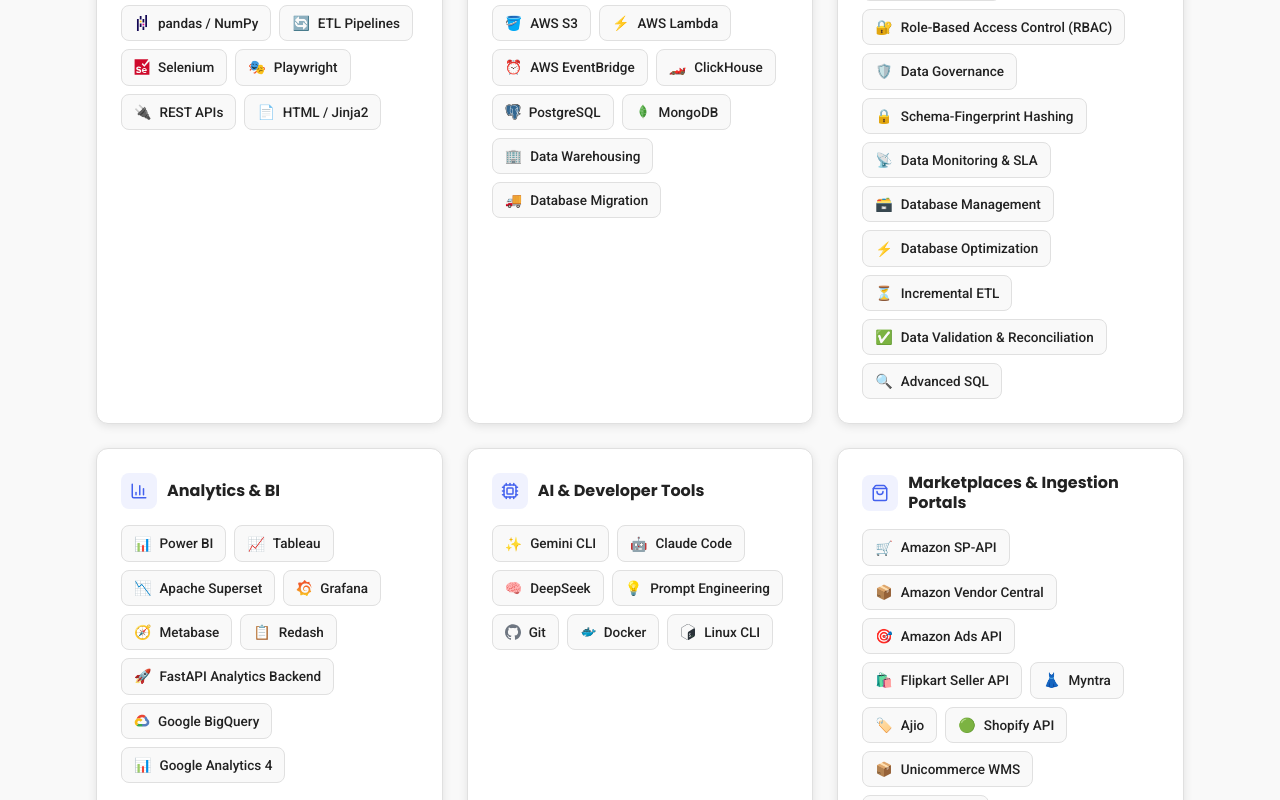
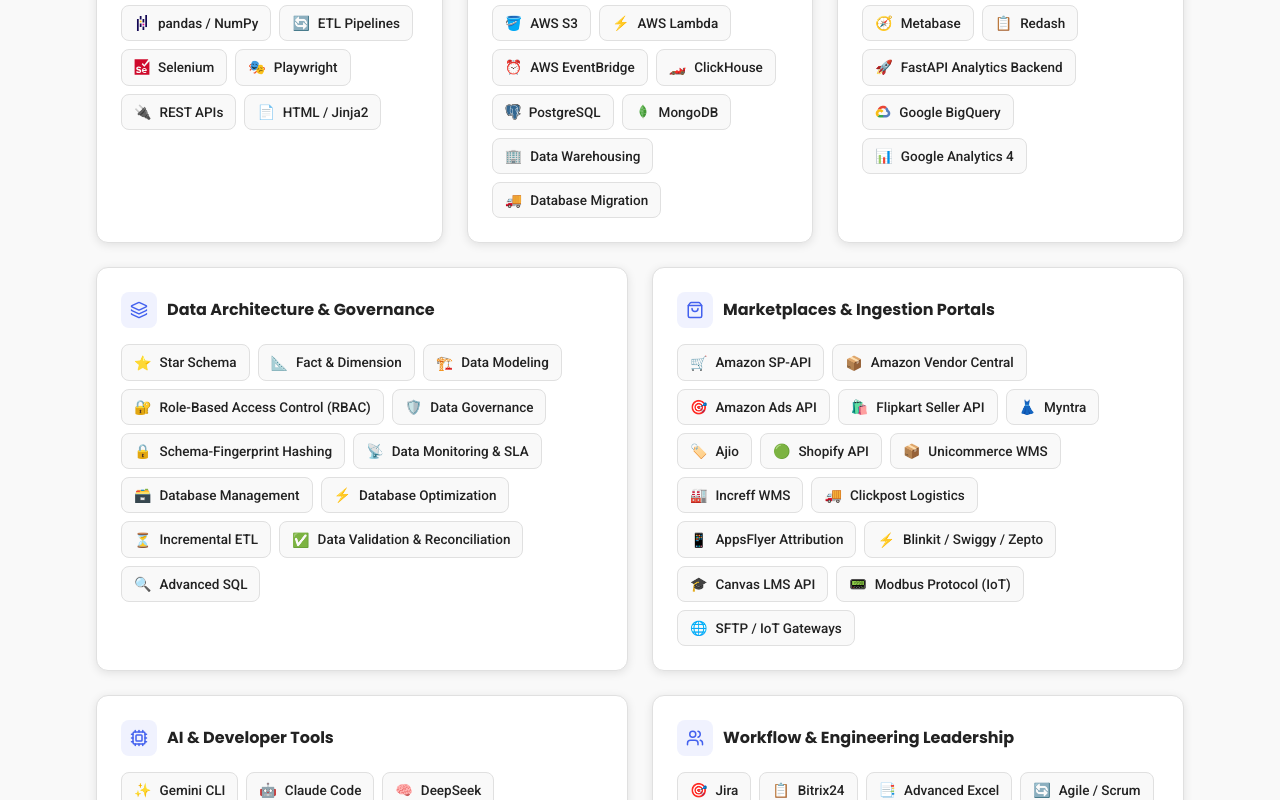
Before and after one commit to ShashankSurwase/Portfolio, a Next.js app: page /Portfolio/ in a window 1280 px wide. Shown: the part 4440-5240 px from the top of the page. Built offline with nearby package versions, Linux system fonts and the light colour scheme.

Commit message:
fix(layout): realign skills into balanced 3-2-2 tiers to eliminate empty card whitespace

```diff
--- a/components/folio/FolioSkills.tsx
+++ b/components/folio/FolioSkills.tsx
@@ -20,8 +20,7 @@
   items: Skill[];
 }
 
-const GROUPS: SkillGroup[] = [
-  {
+const GROUP_PROGRAMMING: SkillGroup = {
   icon: Code2,
   title: "Programming & Automation",
   items: [
@@ -37,8 +36,9 @@
     { name: "REST APIs", emoji: "🔌" },
     { name: "HTML / Jinja2", emoji: "📄" },
   ],
-  },
-  {
+};
+
+const GROUP_DATA_ENG: SkillGroup = {
   icon: Database,
   title: "Data Engineering & Cloud",
   items: [
@@ -55,8 +55,25 @@
     { name: "Data Warehousing", emoji: "🏢" },
     { name: "Database Migration", emoji: "🚚" },
   ],
-  },
-  {
+};
+
+const GROUP_ANALYTICS: SkillGroup = {
+  icon: BarChart3,
+  title: "Analytics & BI",
+  items: [
+    { name: "Power BI", emoji: "📊" },
+    { name: "Tableau", emoji: "📈" },
+    { name: "Apache Superset", emoji: "📉" },
+    { name: "Grafana", logo: "grafana" },
+    { name: "Metabase", emoji: "🧭" },
+    { name: "Redash", emoji: "📋" },
+    { name: "FastAPI Analytics Backend", emoji: "🚀" },
+    { name: "Google BigQuery", logo: "googlecloud" },
+    { name: "Google Analytics 4", emoji: "📊" },
+  ],
+};
+
+const GROUP_ARCHITECTURE: SkillGroup = {
   icon: Layers,
   title: "Data Architecture & Governance",
   items: [
@@ -73,36 +90,9 @@
     { name: "Data Validation & Reconciliation", emoji: "✅" },
     { name: "Advanced SQL", emoji: "🔍" },
   ],
-  },
-  {
-    icon: BarChart3,
-    title: "Analytics & BI",
-    items: [
-      { name: "Power BI", emoji: "📊" },
-      { name: "Tableau", emoji: "📈" },
-      { name: "Apache Superset", emoji: "📉" },
-      { name: "Grafana", logo: "grafana" },
-      { name: "Metabase", emoji: "🧭" },
-      { name: "Redash", emoji: "📋" },
-      { name: "FastAPI Analytics Backend", emoji: "🚀" },
-      { name: "Google BigQuery", logo: "googlecloud" },
-      { name: "Google Analytics 4", emoji: "📊" },
-    ],
-  },
-  {
-    icon: Cpu,
-    title: "AI & Developer Tools",
-    items: [
-      { name: "Gemini CLI", emoji: "✨" },
-      { name: "Claude Code", emoji: "🤖" },
-      { name: "DeepSeek", emoji: "🧠" },
-      { name: "Prompt Engineering", emoji: "💡" },
-      { name: "Git", logo: "github" },
-      { name: "Docker", logo: "docker" },
-      { name: "Linux CLI", logo: "bash" },
-    ],
-  },
-  {
+};
+
+const GROUP_MARKETPLACES: SkillGroup = {
   icon: ShoppingBag,
   title: "Marketplaces & Ingestion Portals",
   items: [
@@ -122,8 +112,23 @@
     { name: "Modbus Protocol (IoT)", emoji: "📟" },
     { name: "SFTP / IoT Gateways", emoji: "🌐" },
   ],
-  },
-  {
+};
+
+const GROUP_AI_TOOLS: SkillGroup = {
+  icon: Cpu,
+  title: "AI & Developer Tools",
+  items: [
+    { name: "Gemini CLI", emoji: "✨" },
+    { name: "Claude Code", emoji: "🤖" },
+    { name: "DeepSeek", emoji: "🧠" },
+    { name: "Prompt Engineering", emoji: "💡" },
+    { name: "Git", logo: "github" },
+    { name: "Docker", logo: "docker" },
+    { name: "Linux CLI", logo: "bash" },
+  ],
+};
+
+const GROUP_WORKFLOW: SkillGroup = {
   icon: Users,
   title: "Workflow & Engineering Leadership",
   items: [
@@ -137,8 +142,7 @@
     { name: "Technical Documentation & KT", emoji: "📚" },
     { name: "Incident RCA", emoji: "🔍" },
   ],
-  },
-];
+};
 
 function SkillTag({ s }: { s: Skill }) {
   return (
@@ -169,6 +173,42 @@
   );
 }
 
+function SkillCard({ g }: { g: SkillGroup }) {
+  const Icon = g.icon;
+  return (
+    <div
+      className="fo-card p-5 sm:p-6 rounded-2xl flex flex-col justify-between h-full transition-all duration-300 hover:shadow-md"
+      style={{
+        background: "var(--fo-card)",
+        border: "1px solid var(--fo-border)",
+      }}
+    >
+      <div>
+        <div className="flex items-center gap-2.5 mb-4">
+          <span
+            className="w-9 h-9 rounded-lg flex items-center justify-center flex-shrink-0"
+            style={{
+              background: "var(--fo-accent-soft)",
+              color: "var(--fo-accent)",
+            }}
+          >
+            <Icon size={18} />
+          </span>
+          <h3 className="text-[16px] font-bold fo-ink leading-tight">
+            {g.title}
+          </h3>
+        </div>
+
+        <div className="flex flex-wrap gap-2">
+          {g.items.map((s) => (
+            <SkillTag key={s.name} s={s} />
+          ))}
+        </div>
+      </div>
+    </div>
+  );
+}
+
 export default function FolioSkills() {
   return (
     <section
@@ -189,41 +229,23 @@
           </p>
         </div>
 
-        {/* Category cards grid */}
-        <div className="mt-10 grid md:grid-cols-2 lg:grid-cols-3 gap-6">
-          {GROUPS.map((g) => (
-            <div
-              key={g.title}
-              className="fo-card p-5 sm:p-6 rounded-2xl flex flex-col justify-between"
-              style={{
-                background: "var(--fo-card)",
-                border: "1px solid var(--fo-border)",
-              }}
-            >
-              <div>
-                <div className="flex items-center gap-2.5 mb-4">
-                  <span
-                    className="w-9 h-9 rounded-lg flex items-center justify-center flex-shrink-0"
-                    style={{
-                      background: "var(--fo-accent-soft)",
-                      color: "var(--fo-accent)",
-                    }}
-                  >
-                    <g.icon size={18} />
-                  </span>
-                  <h3 className="text-[16px] font-bold fo-ink leading-tight">
-                    {g.title}
-                  </h3>
+        {/* Row 1: Core Technical Foundations (3 balanced columns on desktop) */}
+        <div className="mt-10 grid grid-cols-1 md:grid-cols-2 lg:grid-cols-3 gap-6">
+          <SkillCard g={GROUP_PROGRAMMING} />
+          <SkillCard g={GROUP_DATA_ENG} />
+          <SkillCard g={GROUP_ANALYTICS} />
         </div>
 
-                <div className="flex flex-wrap gap-2">
-                  {g.items.map((s) => (
-                    <SkillTag key={s.name} s={s} />
-                  ))}
+        {/* Row 2: Deep Architecture & Marketplaces (2 wide columns — keeps large content balanced) */}
+        <div className="mt-6 grid grid-cols-1 md:grid-cols-2 gap-6">
+          <SkillCard g={GROUP_ARCHITECTURE} />
+          <SkillCard g={GROUP_MARKETPLACES} />
         </div>
-              </div>
-            </div>
-          ))}
+
+        {/* Row 3: Modern AI Tools & Engineering Leadership (2 balanced columns — eliminates empty space) */}
+        <div className="mt-6 grid grid-cols-1 md:grid-cols-2 gap-6">
+          <SkillCard g={GROUP_AI_TOOLS} />
+          <SkillCard g={GROUP_WORKFLOW} />
         </div>
       </div>
     </section>
```
Lines whose indentation alone changed are shown as unchanged.
